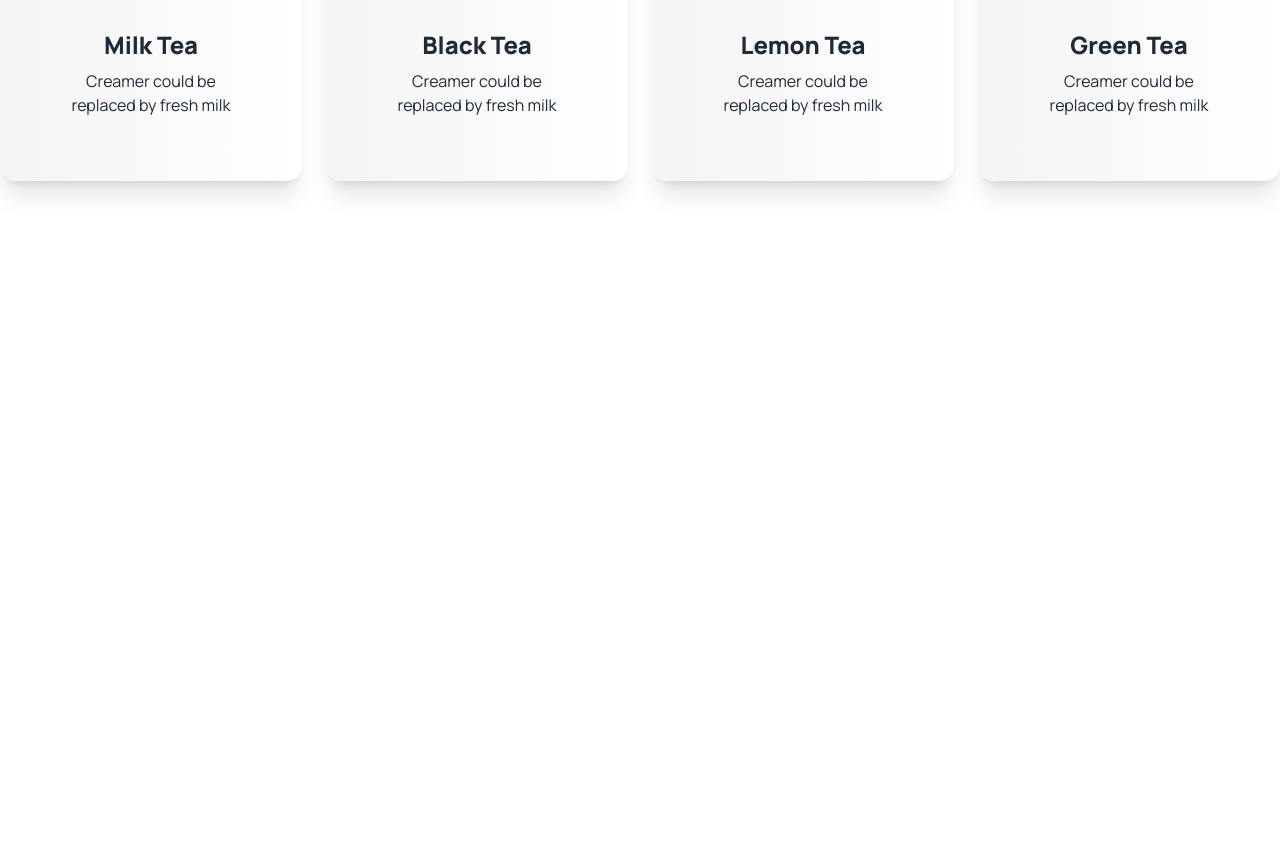
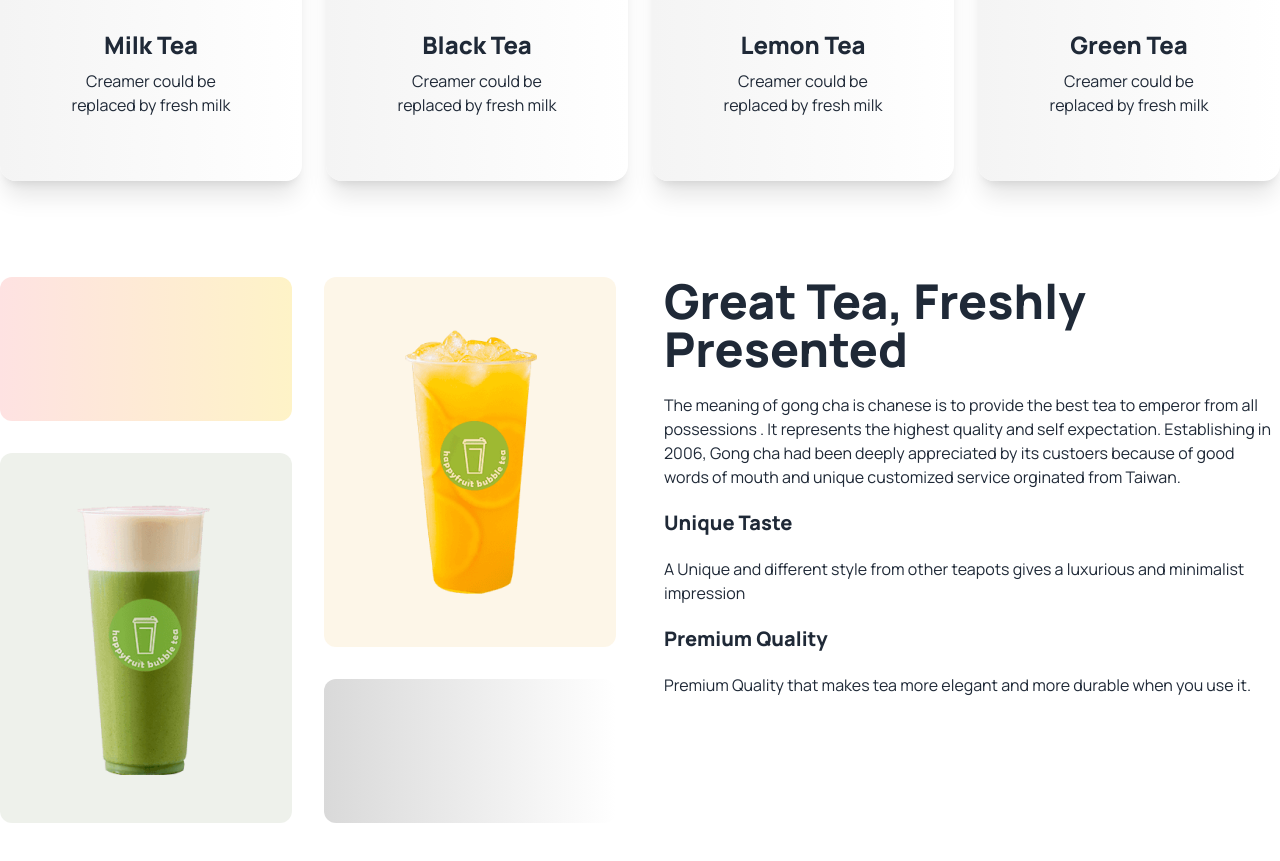
Before and after one commit to mdriazuddinriad5/tea-house-site, a plain HTML site: page index.html in a window 1280 px wide. Shown: the part 868-1729 px from the top of the page. Before the commit the page ends 1145 px from the top, so only its background shows below. Drawn offline with nearby package versions, Linux system fonts and the light colour scheme.

Commit message:
grid with bg gradient added

```diff
--- a/index.html
+++ b/index.html
@@ -40,14 +40,14 @@
         <div class="hero">
             <div class="hero-content flex-col lg:flex-row">
                 <div>
-                    <h1 class="text-7xl font-extrabold">It's good <br>
+                    <h1 class="text-3xl lg:text-7xl font-extrabold">It's good <br>
                         tea time at <br> The Tea House</h1>
                     <p class="py-6">Tea and Botanical Solutions Supplier Give Optimum Satisfaction To Your Taste Buds.
                     </p>
                     <button class="btn btn-primary">Explore More</button>
                 </div>
                 <div>
-                    <img src="./images/banner.png" class="max-w-sm" />
+                    <img src="./images/banner.png" class="lg:max-w-sm" />
                     <div class="flex gap-3 items-center p-5 w-60 drop-shadow-lg bg-white -mt-16">
                         <div>
                             <svg xmlns="http://www.w3.org/2000/svg" width="48" height="46" viewBox="0 0 48 46"
@@ -141,6 +141,26 @@
 
             </div>
         </section>
+
+        <!-- Great tea, fresh section  -->
+
+        <section class="my-24 gap-12 flex flex-col lg:flex-row">
+            <div class="grid gap-8 grid-cols-1 md:grid-cols-2 flex-1">
+                <div class="bg-gradient-to-r from-red-100 to-amber-100 rounded-xl h-36 " ></div>
+                <div class="row-span-2 bg-[#e6a6231a] px-8 py-12 flex justify-center items-center rounded-xl"><img src="./images/fresh-1.png" alt=""></div>
+                <div class="row-span-2 bg-[#5776391a] px-8 py-12 flex justify-center items-center rounded-xl"><img src="./images/fresh-2.png" alt=""></div>
+                <div class="bg-gradient-to-r from-[#D9D9D9] to-[#ffffff00]/1 rounded-xl h-36 " ></div>
+
+            </div>
+            <div class="space-y-5 flex-1">
+                <h2 class="text-5xl font-extrabold">Great Tea, Freshly Presented</h2>
+                <p>The meaning of gong cha is chanese is to provide the best tea to emperor from all possessions . It represents the highest quality and self expectation. Establishing in 2006, Gong cha had been deeply appreciated by its custoers  because of good words of mouth and unique customized service orginated from Taiwan.</p>
+                <h3 class="text-xl font-extrabold">Unique Taste</h3>
+                <p>A Unique and different style from other teapots gives a luxurious and minimalist impression</p>
+                <h3 class="text-xl font-extrabold">Premium Quality</h3>
+                <p>Premium Quality that makes tea more elegant and more durable when you use it.</p>
+            </div>
+        </section>
     </main>
     <footer></footer>
 
```
